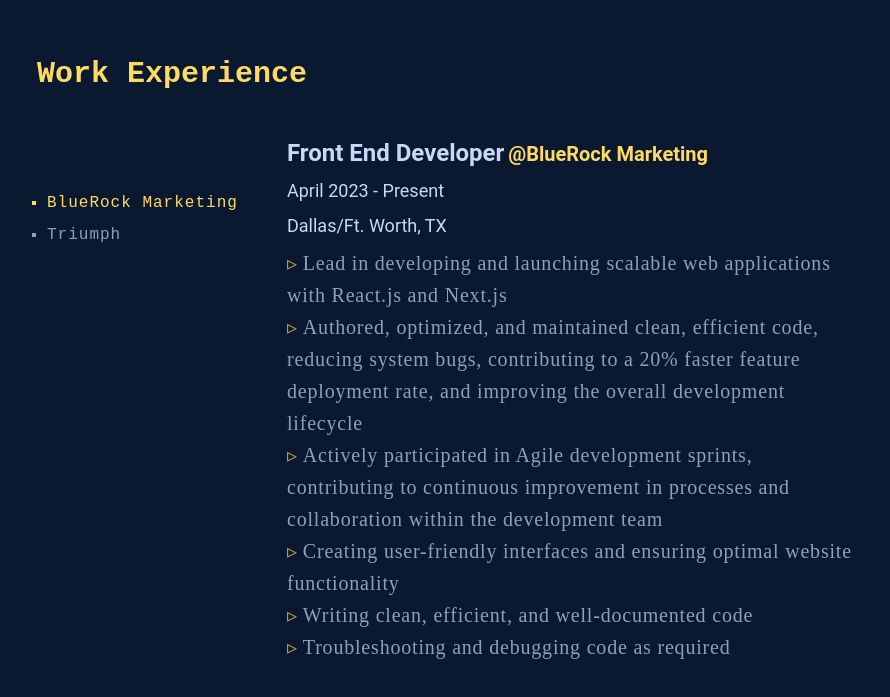
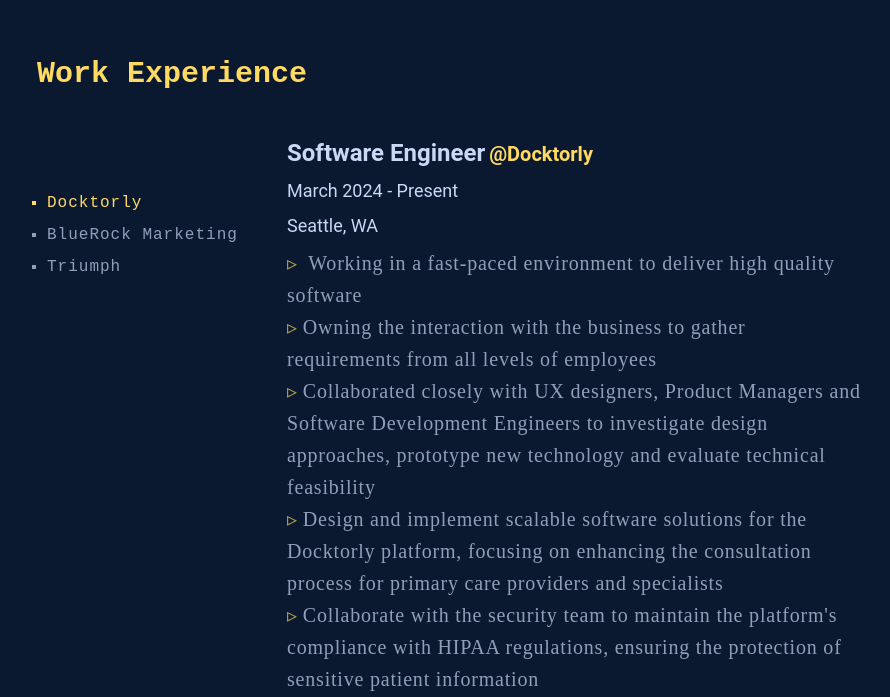
Before and after one commit to syounglee012/my-new-app, a Next.js app: page /experience in a window 1280 px wide. Shown: the part 103-800 px from the top of the page, without its empty margins (180-1070 px from the left). Built offline with nearby package versions, Linux system fonts and the light colour scheme.

Commit message:
updated work

```diff
--- a/src/data/project.json
+++ b/src/data/project.json
@@ -11,7 +11,8 @@
     "responsibilities": ["Working in a fast-paced environment to deliver high quality software",
     "Owning the interaction with the business to gather requirements from all levels of employees",
      "Utilizing the Google API, a robust locations finder was developed for all 28 Triumph locations in 8 different countries, allowing users to scroll the globe to locate and view a more detailed map",
-     " Collaborated closely with UX designers, Product Managers and Software Development Engineers to investigate design approaches, prototype new technology and evaluate technical feasibility." ]
+     " Collaborated closely with UX designers, Product Managers and Software Development Engineers to investigate design approaches, prototype new technology and evaluate technical feasibility."
+    ]
   },
 
 
--- a/src/data/work.json
+++ b/src/data/work.json
@@ -1,8 +1,19 @@
 [
-
+  {
+    "id": 0,
+    "company": "Docktorly",
+    "location": "Seattle, WA",
+    "position": "Software Engineer",
+    "duration": "March 2024 - Present",
+    "responsibilities": [" Working in a fast-paced environment to deliver high quality software",
+    "Owning the interaction with the business to gather requirements from all levels of employees",
+    "Collaborated closely with UX designers, Product Managers and Software Development Engineers to investigate design approaches, prototype new technology and evaluate technical feasibility",
+  "Design and implement scalable software solutions for the Docktorly platform, focusing on enhancing the consultation process for primary care providers and specialists",
+"Collaborate with the security team to maintain the platform's compliance with HIPAA regulations, ensuring the protection of sensitive patient information"]
+  },
 
   {
-    "id": 0,
+    "id": 1,
     "company": "BlueRock Marketing",
     "location": "Dallas/Ft. Worth, TX",
     "position": "Front End Developer",
@@ -10,7 +21,7 @@
     "responsibilities": ["Lead in developing and launching scalable web applications with React.js and Next.js","Authored, optimized, and maintained clean, efficient code, reducing system bugs, contributing to a 20% faster feature deployment rate, and improving the overall development lifecycle","Actively participated in Agile development sprints, contributing to continuous improvement in processes and collaboration within the development team", "Creating user-friendly interfaces and ensuring optimal website functionality", "Writing clean, efficient, and well-documented code", "Troubleshooting and debugging code as required"]
   },
   {
-    "id": 1,
+    "id": 2,
     "company": "Triumph",
     "location": "Seattle, WA",
     "position": "Front End Developer",
--- a/src/pages/experience/index.js
+++ b/src/pages/experience/index.js
@@ -28,7 +28,9 @@
               <h5>{item.position}</h5>{" "}
               <h6
                 onClick={() =>
-                  item.company === "Triumph"
+                  item.id === 0
+                    ? window.open("http://www.docktorly.com/")
+                    : item.id === 2
                     ? window.open("https://www.triumphgroup.com/home")
                     : window.open("https://bluerockmarketing.net/")
                 }
```
